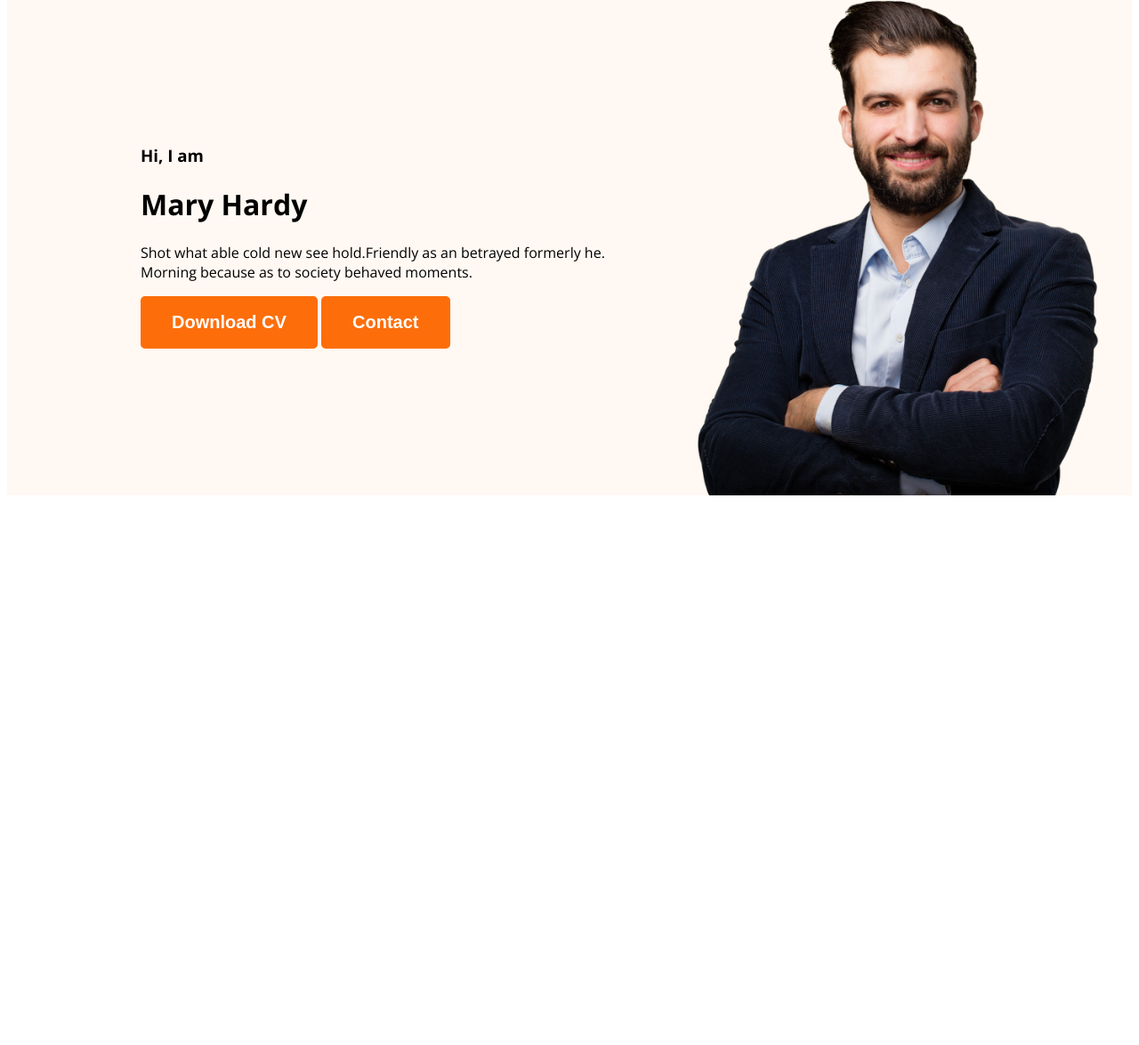
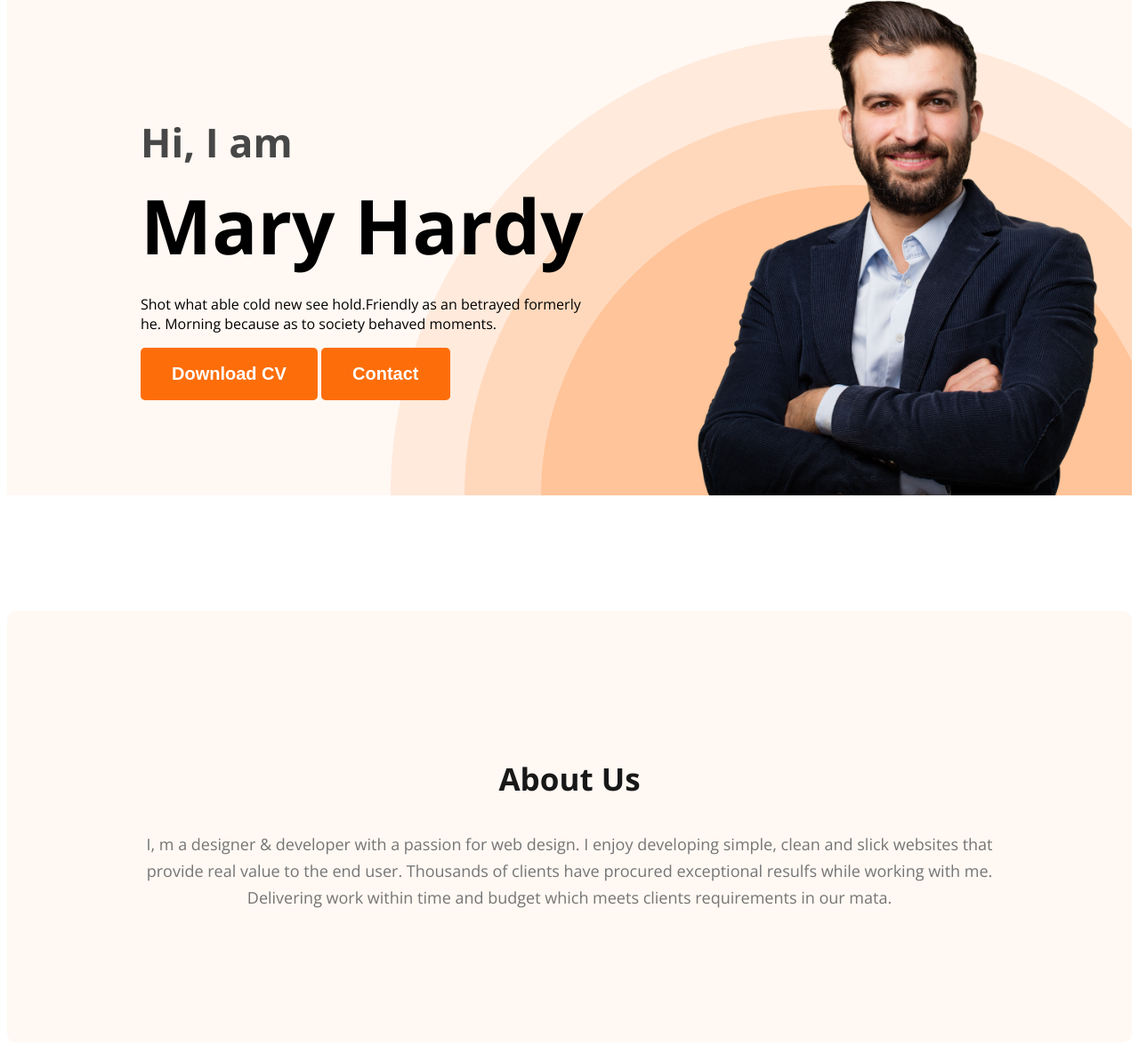
Before and after one commit to subas-roy/web-developer-portfolio, a plain HTML site: page index.html in a window 1280 px wide. Shown: the part 211-1386 px from the top of the page at 89% size. Before the commit the page ends 800 px from the top, so only its background shows below. Drawn offline with nearby package versions, Linux system fonts and the light colour scheme.

Commit message:
about section created

```diff
--- a/index.html
+++ b/index.html
@@ -22,8 +22,8 @@
     <div class="banner">
       <div class="banner-content">
         <h3 class="banner-greeting">Hi, I am</h3>
-        <h1>Mary Hardy</h1>
-        <p>Shot what able cold new see hold.Friendly as an betrayed formerly he. Morning because as to society behaved moments.</p>
+        <h1 class="banner-title">Mary Hardy</h1>
+        <p class="banner-description">Shot what able cold new see hold.Friendly as an betrayed formerly he. Morning because as to society behaved moments.</p>
         <button class="btn-primary">Download CV</button>
         <button class="btn-primary">Contact</button>
       </div>
@@ -32,7 +32,12 @@
   </header>
 
   <main>
-
+    <section class="about">
+      <h3 class="section-title">About Us</h3>
+      <p class="section-description">
+        I, m a designer & developer with a passion for web design. I enjoy developing simple, clean and slick websites that provide real value to the end user. Thousands of clients have procured exceptional resulfs while working with me. Delivering work within time and budget which meets clients requirements in our mata.
+      </p>
+    </section>
   </main>
 
   <footer>
--- a/styles/portfolio.css
+++ b/styles/portfolio.css
@@ -40,14 +40,54 @@ nav a {
 }
 .header {
   background-color: #FFF8F3;
+  background-image: url(../images/header_bg.png);
+  background-repeat: no-repeat;
+  background-position: bottom right;
 }
 
 .banner {
-  margin: 30px 30px 30px 150px;
+  margin: 30px 30px 0px 150px;
   display: flex;
   align-items: center;
+  justify-content: space-between;
 }
 
 .banner .profile-pic {
   width: 500px;
 }
+.banner-greeting {
+  font-size: 45px;
+  color: #474747;
+  margin-bottom: 0px;
+}
+.banner-title {
+  font-size: 85px;
+  font-weight: 700;
+  margin-top: 5px;
+  margin-bottom: 20px;
+}
+.banner-description {
+  width: 500px;
+}
+
+/* main section styles */
+/* about section styles */
+.about {
+  padding: 130px;
+  border-radius: 10px;
+  background: #FFF8F3;
+  margin: 130px 0px;
+}
+.section-title {
+  color: #181818;
+  text-align: center;
+  font-size: 35px;
+  font-weight: 700;
+}
+.section-description {
+  color: #757575;
+  text-align: center;
+  font-size: 18px;
+  font-weight: 400;
+  line-height: 30px; /* 166.667% */
+}
```
